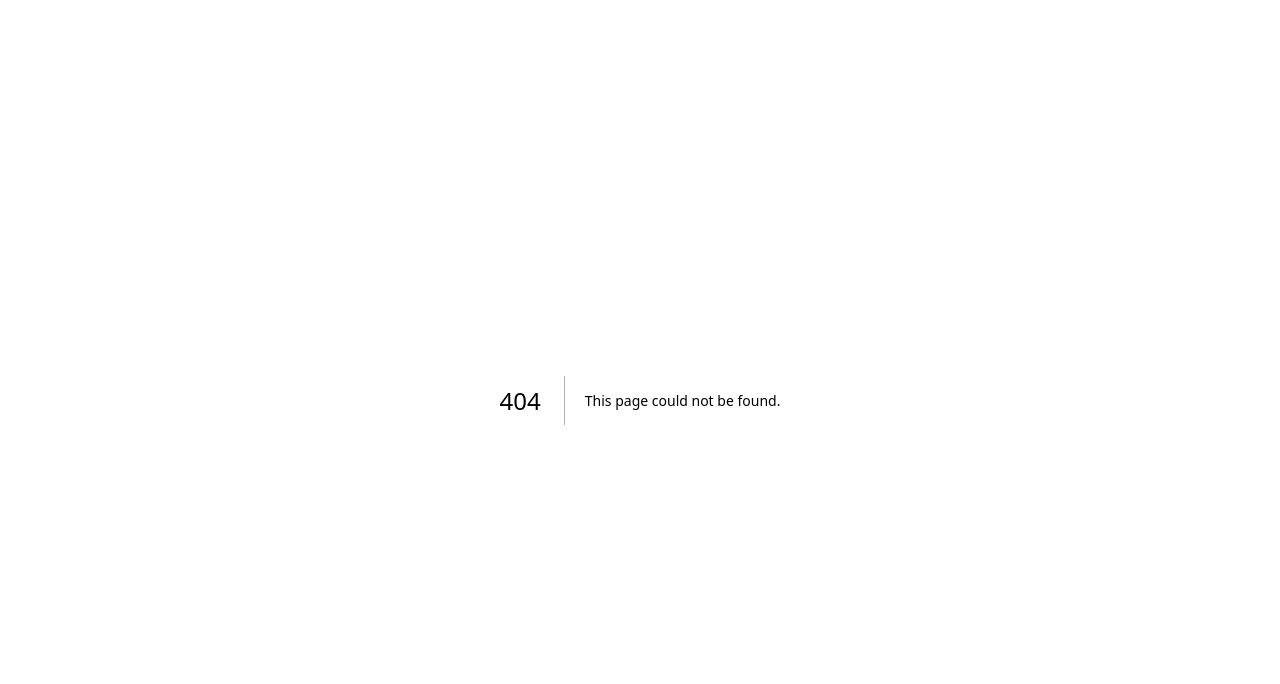
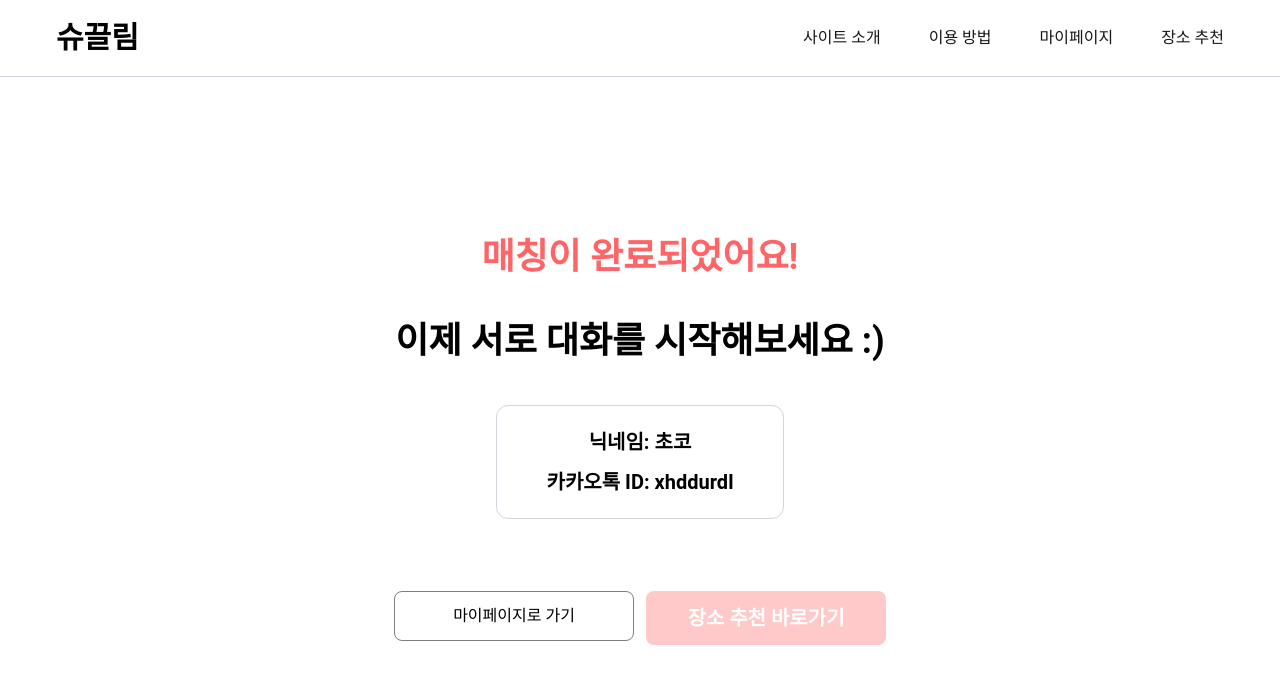
Before and after one commit to CSID-DGU/2025-1-DSCD-outsider-2, a Next.js app: page /partner_info in a window 1280 px wide. Before the commit this address had no page. Shown: the top 684 px of the page. Built offline with nearby package versions, Linux system fonts and the light colour scheme.

Commit message:
수락한 상대 확인 페이지 제작

```diff
--- a/src/app/match_reject/page.js
+++ b/src/app/match_reject/page.js
@@ -2,7 +2,7 @@
 
 import { useRouter } from "next/navigation";
 
-export default function MatchAcceptPage() {
+export default function MatchRejectPage() {
   const router = useRouter();
 
   return (
--- a/src/app/mypage/page.js
+++ b/src/app/mypage/page.js
@@ -80,7 +80,7 @@ export default function Mypage() {
           </button>
 
           {/* 수락한 상대 확인 */}
-          <button onClick={() => alert("수락한 상대 확인 이동")}>
+          <button onClick={() => router.push("/partner_info")}>
             <div className="flex flex-col items-center gap-3">
               <div className="w-24 h-24 bg-black/5 rounded-full flex justify-center items-center">
                 <img src="/내정보수정.png" alt="수락한 상대 확인" />
--- /dev/null
+++ b/src/app/partner_info/page.js
@@ -0,0 +1,86 @@
+"use client";
+
+import { useEffect, useState } from "react";
+import { useRouter } from "next/navigation";
+
+export default function MatchPartnerInfoPage() {
+  const router = useRouter();
+
+  const [partnerInfo, setPartnerInfo] = useState(null);
+  const [loading, setLoading] = useState(true);
+
+  useEffect(() => {
+    // 임시 데이터 (백엔드 연동 예정)
+    setTimeout(() => {
+      const dummyData = {
+        nickname: "초코",
+        kakaoId: "xhddurdl"
+      };
+      setPartnerInfo(dummyData);
+      setLoading(false);
+    }, 1000);
+  }, []);
+
+  return (
+    <div className="w-full min-h-screen bg-white relative overflow-hidden font-['Roboto']">
+      {/* 상단바 */}
+      <div className="w-full px-14 py-5 flex justify-between items-center border-b border-gray-300">
+        <div className="text-black text-3xl font-bold">슈끌림</div>
+        <div className="flex gap-12">
+          <button onClick={() => alert("사이트 소개 이동")}>사이트 소개</button>
+          <button onClick={() => alert("이용 방법 이동")}>이용 방법</button>
+          <button onClick={() => router.push("/mypage")}>마이페이지</button>
+          <button onClick={() => alert("장소 추천 이동")}>장소 추천</button>
+        </div>
+      </div>
+
+      {/* 본문 영역 */}
+      <div className="flex flex-col items-center justify-center w-full mt-40 gap-10 text-center px-4">
+        <div className="text-red-400 text-4xl font-bold">
+          매칭이 완료되었어요!
+        </div>
+
+        <div className="text-black text-4xl font-bold leading-[48px] max-w-3xl">
+          이제 서로 대화를 시작해보세요 :)
+        </div>
+
+        {/* 상대방 정보 */}
+        {loading ? (
+          <div className="text-lg text-black/60 mt-4">상대 정보를 불러오는 중입니다...</div>
+        ) : (
+          <div className="w-72 text-center text-black text-xl font-bold leading-loose border border-gray-300 rounded-xl p-4">
+            닉네임: {partnerInfo.nickname}
+            <br />
+            카카오톡 ID: {partnerInfo.kakaoId}
+          </div>
+        )}
+
+        {/* 하단 버튼들 */}
+        <div className="inline-flex justify-start items-start gap-3 overflow-hidden mt-8">
+          {/* 마이페이지로 가기 */}
+          <button
+            onClick={() => router.push("/mypage")}
+            className="w-60 p-3 rounded-lg border border-black/50"
+          >
+            <div className="text-black text-base font-medium leading-normal font-['Roboto']">
+              마이페이지로 가기
+            </div>
+          </button>
+
+          {/* 장소 추천 바로가기 */}
+          <button
+            onClick={() => router.push("/place_recommend")} // 실제 추천 페이지 경로로 수정 필요
+            className="w-60 p-3 bg-red-200 rounded-lg text-white font-bold"
+          >
+            <div className="text-white text-xl font-extrabold leading-normal font-['Roboto']">
+              장소 추천 바로가기
+            </div>
+          </button>
+        </div>
+      </div>
+
+      {/* 하단 라인 */}
+      <div className="w-full h-px mt-24 bg-black/10" />
+    </div>
+  );
+}
```
